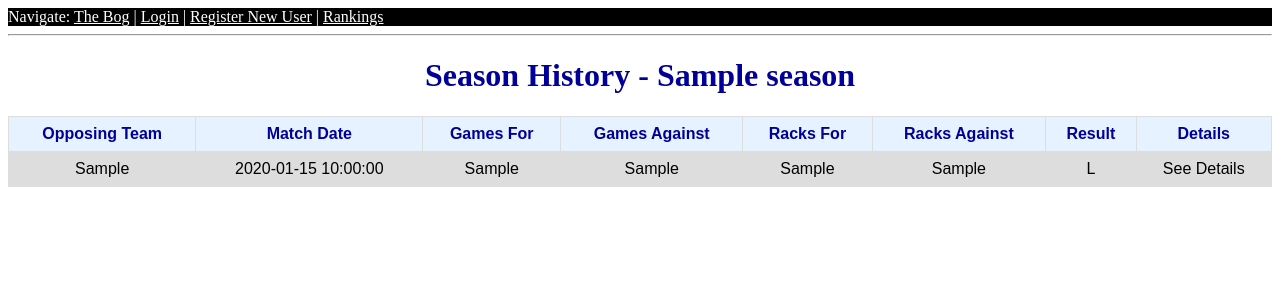
After one commit to paulecar/Team9, a Flask app: template team9/templates/season.html in a window 1280 px wide. The commit adds this page. Shown: the top 300 px of the page. Run offline with Flask 2, Linux system fonts and the light colour scheme; the template is opened without the code that fills it: most values are stand-ins (such as "Sample title", 1, 10 or a date in 2020); parts of the project's set-up code (start-up, migrations or seed data) failed here and were passed over; some libraries are stand-ins or nearby versions.

Commit message:
Working Season List

```diff
--- a/team9/models.py
+++ b/team9/models.py
@@ -13,14 +13,14 @@ class Match(db.Model):
     __table__ = db.Model.metadata.tables['Match']
 
     def __repr__(self):
-        return self.idmatch
+        return self.OpposingTeam
 
 
 class MatchUp(db.Model):
     __table__ = db.Model.metadata.tables['MatchUp']
 
     def __repr__(self):
-        return self.idmatchup
+        return self.OpponentName
 
 
 class Season(db.Model):
@@ -34,7 +34,7 @@ class Result(db.Model):
     __table__ = db.Model.metadata.tables['Result']
 
     def __repr__(self):
-        return self.idresult
+        return str(self.idresult)
 
 
 class User(UserMixin, db.Model):
--- a/team9/templates/base.html
+++ b/team9/templates/base.html
@@ -73,6 +73,7 @@ a {
             <a href="{{ url_for('register') }}">Register New User</a> |
         {% else %}
             <a href="{{ url_for('logout') }}">Logout</a> |
+            <a href="{{ url_for('seasonh') }}">Season</a> |
             <a href="{{ url_for('history') }}">History</a> |
         {% endif %}
         {% if current_user.UserRole == 'Admin' %}
--- a/team9/templates/index.html
+++ b/team9/templates/index.html
@@ -1,11 +1,10 @@
 {% extends "base.html" %}
 
 {% block content %}
-    <h1> You Rack Discipline - Amsterdam Team 9 - {{season.seasonname}} </h1>
-    <h1> User/Role: {{ current_user.UserName }} / {{ current_user.UserRole }} </h1>
+    <h1> You Rack Discipline - Amsterdam Team 9 - {{season}} </h1>
     <h2> The Bog of Eternal Stench</h2>
     <h3> The next match is on {{nextmatch.MatchDate}} @ {{nextmatch.StartTime}} - we are playing "{{nextmatch.OpposingTeam}}"</h3>
-    <table title="Match Percentages">
+    <table title="The Bog">
         <th>Surname</th>
         <th>Lost On</th>
         <th>Won On</th>
--- a/team9/templates/rank.html
+++ b/team9/templates/rank.html
@@ -1,6 +1,6 @@
 {% extends "base.html" %}
 {% block content %}
-    <h1> Player Rankings - {{season.seasonname}}</h1>
+    <h1> Player Rankings - {{season}}</h1>
     <h2> Ranked by Matches Won</h2>
     <table title="Match Percentages">
         <th>First Name</th>
--- /dev/null
+++ b/team9/templates/season.html
@@ -0,0 +1,30 @@
+{% extends "base.html" %}
+{% block content %}
+    <h1> Season History - {{season}}</h1>
+    <table title="Season History">
+        <th>Opposing Team</th>
+        <th>Match Date</th>
+        <th>Games For</th>
+        <th>Games Against</th>
+        <th>Racks For</th>
+        <th>Racks Against</th>
+        <th>Result</th>
+        <th>Details</th>
+    {% for match in history %}
+        <tr>
+            <td>{{match.Match.OpposingTeam}}</td>
+            <td>{{match.Match.MatchDate}}</td>
+            <td>{{match.Result.MatchUpsWon}}</td>
+            <td>{{match.Result.MatchUpsLost}}</td>
+            <td>{{match.Result.RacksWon}}</td>
+            <td>{{match.Result.RacksLost}}</td>
+            {% if match.Result.DidWeWin == 1 %}
+                <td>W</td>
+            {% else %}
+                <td>L</td>
+            {% endif %}
+            <td>See Details</td>
+        </tr>
+    {% endfor %}
+    </table>
+{% endblock %}
```
Also changed, not shown: team9/routes.py (+14 -6 lines).
